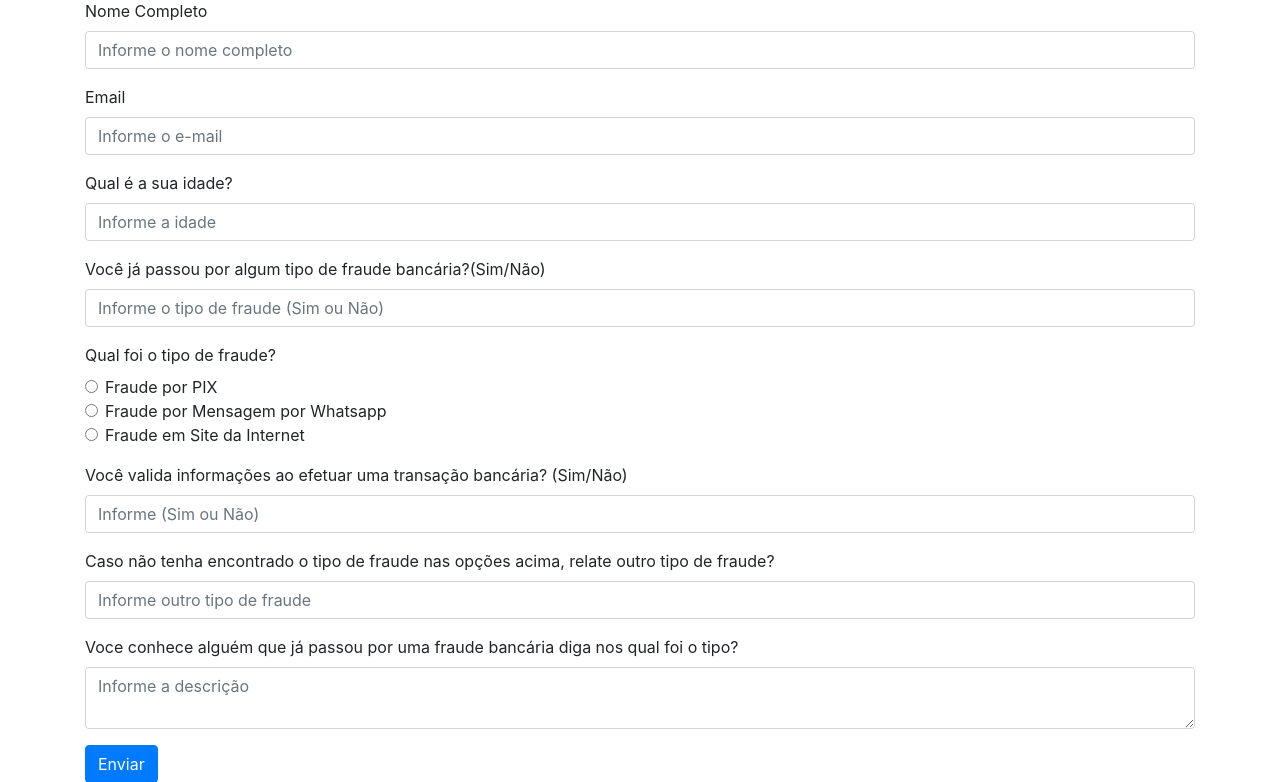
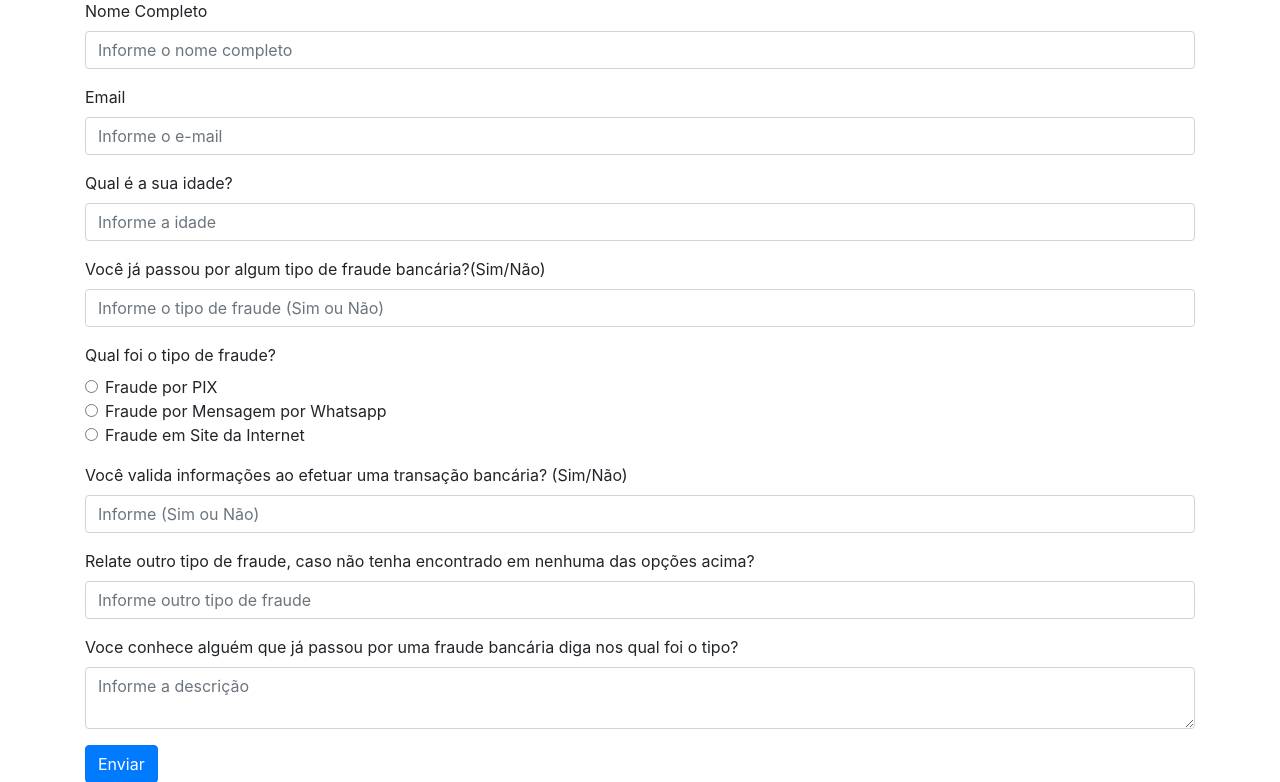
Before and after one commit to moniquemendes/Projeto_Univesp_Form, a Flask app: page /create in a window 1280 px wide. Shown: the part 239-1021 px from the top of the page. Run offline with Flask 2, Linux system fonts and the light colour scheme; some libraries are stand-ins or nearby versions.

Commit message:
Ajuste pergunta form (create.html) e no app.py - inclusão da mensagem

```diff
--- a/templates/create.html
+++ b/templates/create.html
@@ -50,7 +50,7 @@
                value="{{ request.form['valida'] }}"></input>
     </div>
     <div class="form-group">
-        <label for="fraude">Caso não tenha encontrado o tipo de fraude nas opções acima, relate outro tipo de fraude?</label>
+        <label for="fraude">Relate  outro tipo de fraude, caso não tenha encontrado em nenhuma das opções acima?</label>
         <input type="text" name="fraude"
                placeholder="Informe outro tipo de fraude" class="form-control"
                value="{{ request.form['fraude'] }}"></input>
```
